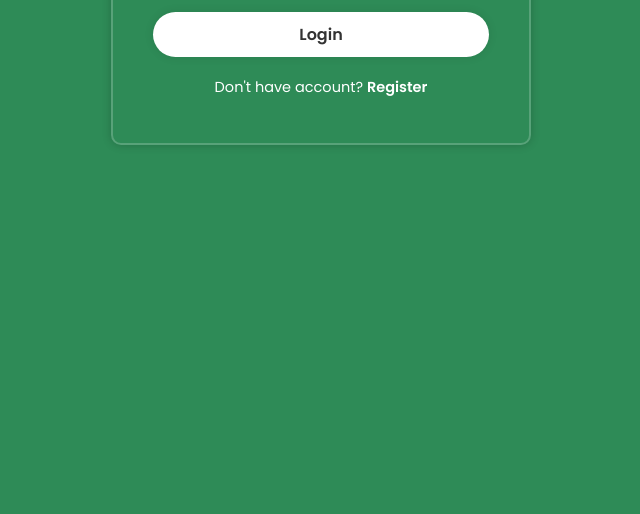
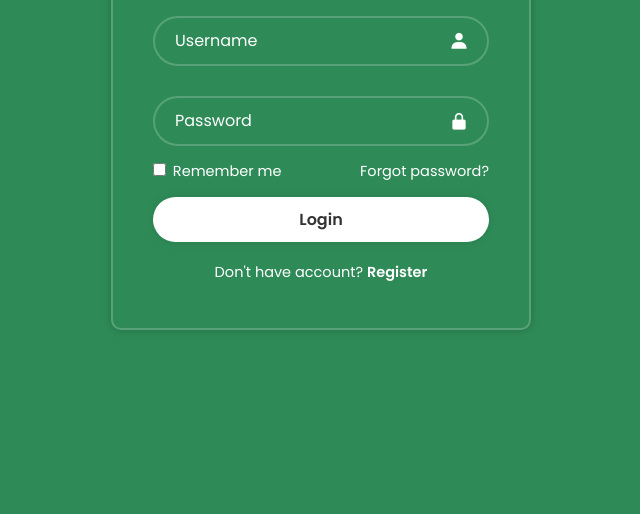
Before and after one commit to VichhaiPro/login_form, a plain HTML site: page index.html in a window 1280 px wide. Shown: the part 286-800 px from the top of the page, without its empty margins (319-959 px from the left). Drawn offline with nearby package versions, Linux system fonts and the light colour scheme.

Commit message:
Update style.css

```diff
--- a/style.css
+++ b/style.css
@@ -12,7 +12,7 @@ body {
     display: flex;
     justify-content: center;
     align-items: center;
-    min-height: 100px;
+    min-height: 100vh;
     background:seagreen ;
     background-size: cover;
     background-position: center;
```
